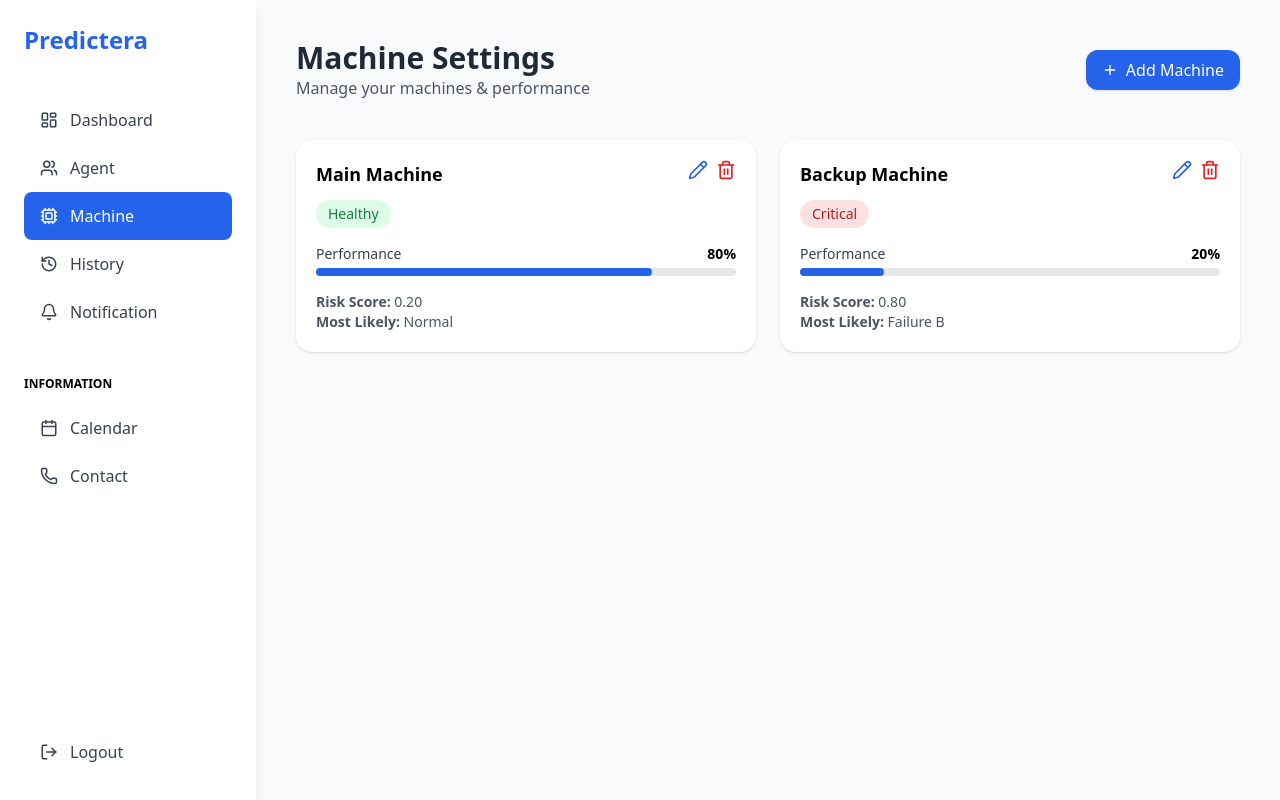
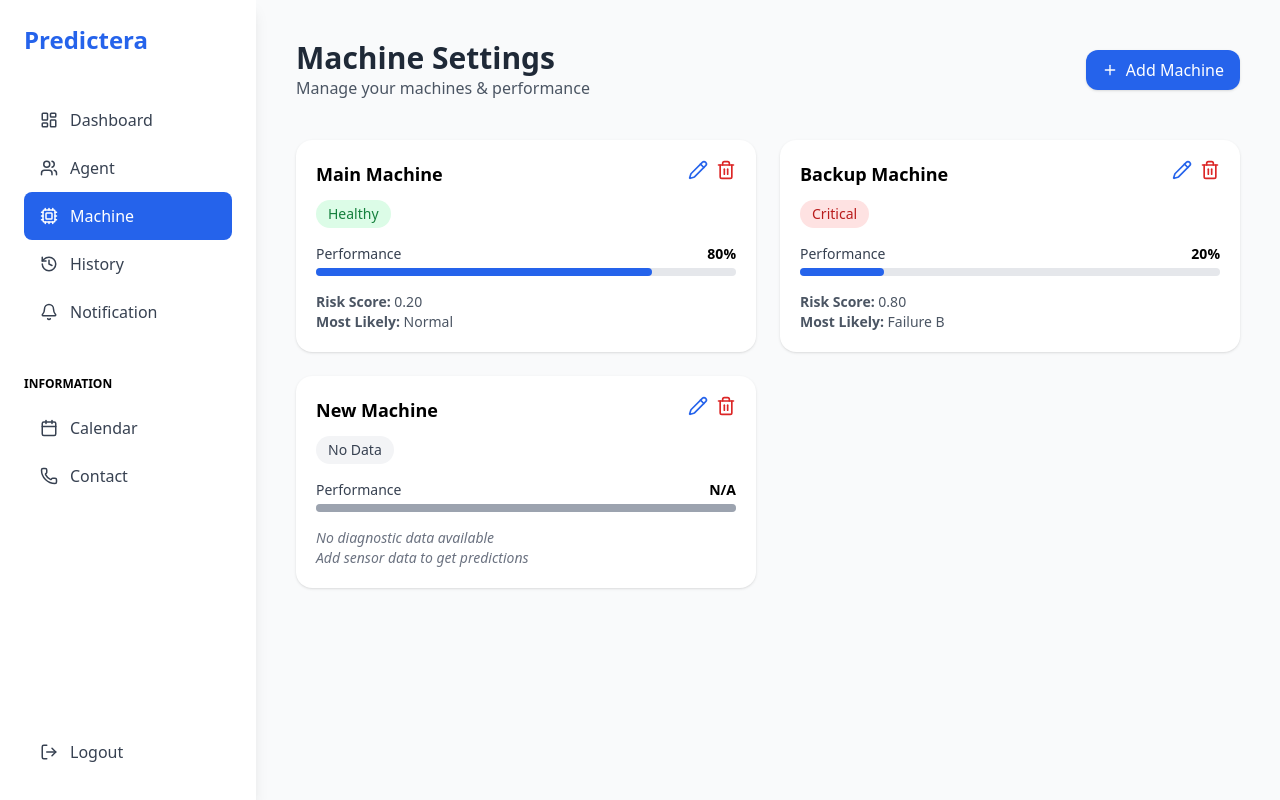
Before and after one commit to YourBoyVoen/Predicteraa, a React (Vite) app in the folder predictera/: page /machine in a window 1280 px wide. Built offline with nearby package versions, Linux system fonts and the light colour scheme.

Commit message:
feat: add new machine example and enhance diagnostics display in MachineCard

```diff
--- a/predictera/src/pages/Machine.tsx
+++ b/predictera/src/pages/Machine.tsx
@@ -74,6 +74,13 @@ const MachinePage: React.FC = () => {
           feature_contributions: { feature3: 0.3, feature4: 0.2 },
         },
       ],
+    },
+    {
+      id: 3,
+      name: "New Machine",
+      type: "H",
+      timestamp: "2025-12-12T11:00:00Z",
+      diagnostics: [],
     },
   ]);
 
@@ -262,16 +269,22 @@ type MachineCardProps = {
 
 const MachineCard: React.FC<MachineCardProps> = ({ machine, onDetail, onEdit, onDelete }) => {
   const latestDiagnostic = machine.diagnostics?.[0];
+  const hasDiagnostics = !!latestDiagnostic;
+
   const riskScore = latestDiagnostic?.risk_score ?? 0;
-  const health = riskScore < 0.3 ? "Healthy" : riskScore < 0.7 ? "Warning" : "Critical";
-  const performance = Math.round((1 - riskScore) * 100);
+  const health = hasDiagnostics
+    ? (riskScore < 0.3 ? "Healthy" : riskScore < 0.7 ? "Warning" : "Critical")
+    : "No Data";
+  const performance = hasDiagnostics ? Math.round((1 - riskScore) * 100) : null;
 
   const healthColor =
     health === "Healthy"
       ? "bg-green-100 text-green-700"
       : health === "Warning"
       ? "bg-yellow-100 text-yellow-700"
-      : "bg-red-100 text-red-700";
+      : health === "Critical"
+      ? "bg-red-100 text-red-700"
+      : "bg-gray-100 text-gray-700";
 
   return (
     <div className="bg-white p-5 rounded-2xl shadow hover:shadow-md transition">
@@ -297,20 +310,33 @@ const MachineCard: React.FC<MachineCardProps> = ({ machine, onDetail, onEdit, on
       <div className="mt-4">
         <div className="flex justify-between text-sm mb-1">
           <span className="text-gray-700">Performance</span>
-          <span className="font-semibold">{performance}%</span>
+          <span className="font-semibold">
+            {performance !== null ? `${performance}%` : "N/A"}
+          </span>
         </div>
+        {performance !== null ? (
           <div className="w-full bg-gray-200 rounded-full h-2">
             <div
               className="h-2 bg-blue-600 rounded-full"
               style={{ width: `${performance}%` }}
             />
           </div>
+        ) : (
+          <div className="w-full bg-gray-200 rounded-full h-2">
+            <div className="h-2 bg-gray-400 rounded-full w-full" />
+          </div>
+        )}
       </div>
 
-      {latestDiagnostic && (
+      {hasDiagnostics ? (
         <div className="mt-4 text-sm text-gray-600">
           <p><strong>Risk Score:</strong> {riskScore.toFixed(2)}</p>
           <p><strong>Most Likely:</strong> {latestDiagnostic.most_likely_failure}</p>
+        </div>
+      ) : (
+        <div className="mt-4 text-sm text-gray-500">
+          <p><em>No diagnostic data available</em></p>
+          <p><em>Add sensor data to get predictions</em></p>
         </div>
       )}
     </div>
```
Lines whose indentation alone changed are shown as unchanged.
